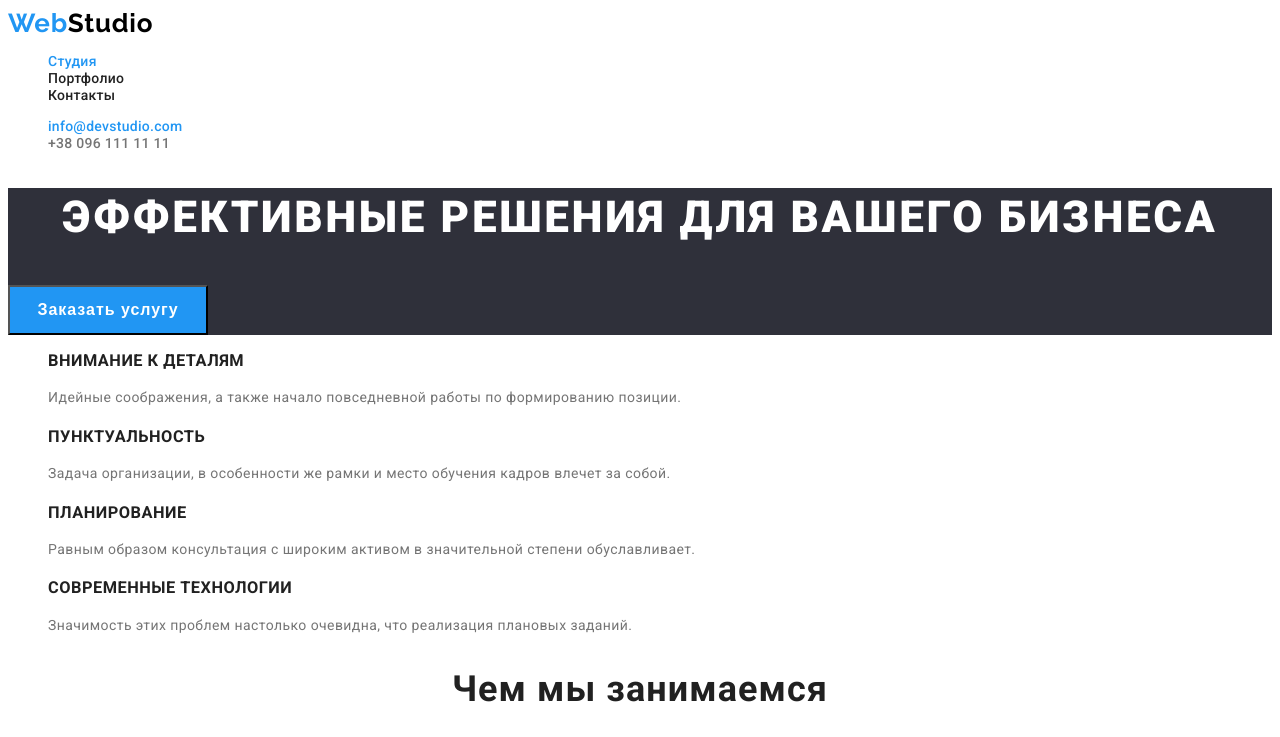
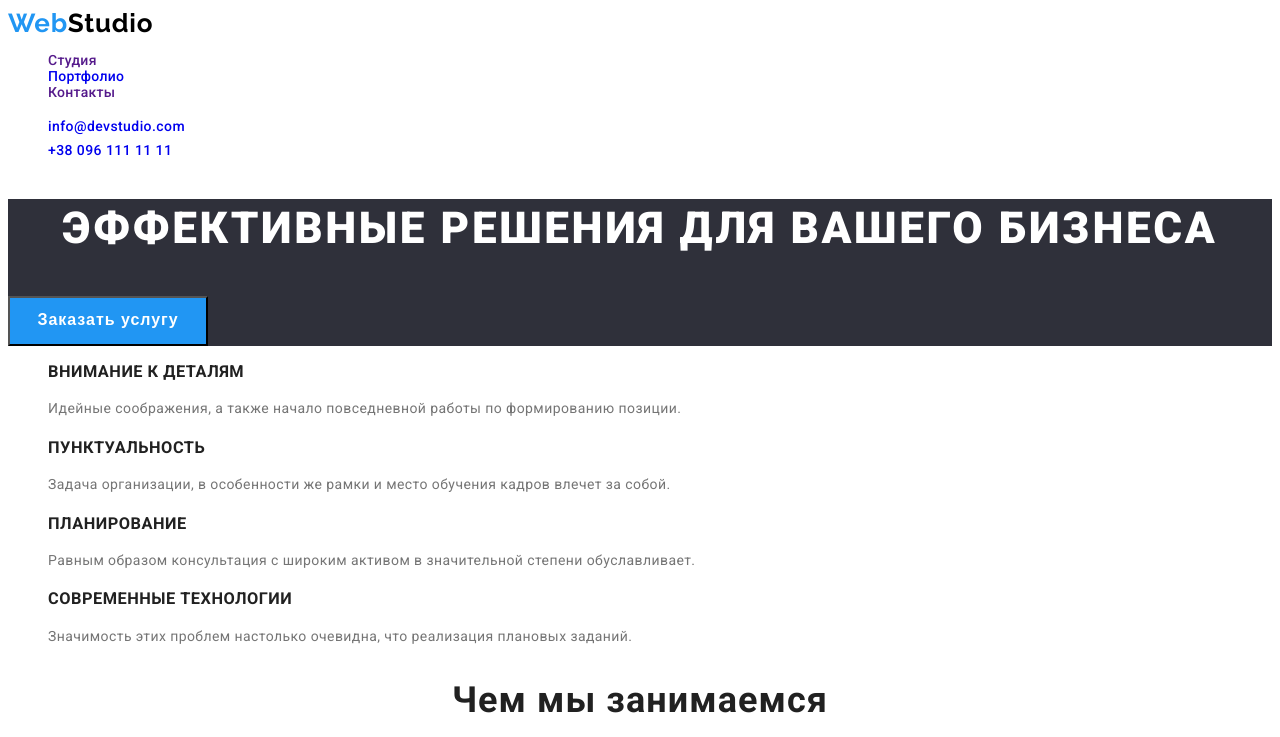
Before and after one commit to Lamiras/goit-markup-hw-02, a plain HTML site: page index.html in a window 1280 px wide. Shown: the top 737 px of the page. Drawn offline with Linux system fonts and the light colour scheme.

Commit message:
доработка классов
Ничего не получилось

```diff
--- a/css/styles.css
+++ b/css/styles.css
@@ -10,11 +10,14 @@
   --light-bg-cl: #f5f4fa;
   --blue-bt-cl: #2196f3;
   /* other */
+--nav-st-cl:#212121;
 }
 body {
   font-family: var(--main-font);
   font-size: 14px;
   color: var(--main-txt-cl);
+  line-height: 1.71;
+  letter-spacing: 0.03em;
 }
 .logo-header {
   color: #000000;
@@ -27,31 +30,39 @@ body {
 }
 .link {
   text-decoration: none;
+
 }
 .list {
   list-style: none;
 }
-.nav-act {
-  font-weight: 500;
-  line-height: 1.14;
-  letter-spacing: 0.02em;
-  color: #2196f3;
+.header {
+    font-weight: 500;
+    line-height:1.14;
+    letter-spacing: 0.02;
+    color: #212121;
+}
+.nav{
+    color:var(--nav-st-cl)
+}
+.nav-link {
+
+
 }
 .hero-btn:hover,
 .hero-btn:focus {
     background-color: #188ce8;
     color: #FFFFFF;
 }
-.nav-act:hover,
-.nav-act:focus,
-.nav:hover,
-.nav:focus,
-.phone:hover,
-.phone:focus,
+.nav-link:hover,
+.nav-link:focus,
+.conact-link:hover,
+.conact-link:focus,
 .local:hover,
 .local:focus,
 .contact:hover,
-.contact:focus{
+.contact:focus,
+.currrent
+{
     color: #2196f3;
   }
 .nav-button:hover,
--- a/index.html
+++ b/index.html
@@ -11,26 +11,25 @@
       href="https://fonts.googleapis.com/css2?family=Raleway:wght@700&family=Roboto:wght@400;500;700;900&display=swap"
       rel="stylesheet"
     />
-
     <link rel="stylesheet" href="./css/styles.css" />
   </head>
   <body>
     <!--Шапка сайта-->
-    <header>
+    <header class="header">
       <a class="logo link" href="">Web<span class="logo-header">Studio</span></a>
-      <nav>
-        <ul class="list">
-          <li><a class="nav-act link" href="">Студия</a></li>
-          <li><a class="nav link" href="./portfolio.html">Портфолио</a></li>
-          <li><a class="nav link" href="">Контакты</a></li>
+      <nav class="nav">
+        <ul class="nav-list list">
+          <li><a class="nav-link link current" href="">Студия</a></li>
+          <li><a class="nav-link link" href="./portfolio.html">Портфолио</a></li>
+          <li><a class="nav-link link" href="">Контакты</a></li>
         </ul>
       </nav>
-      <ul class="list">
-        <li>
-          <a class="link nav-act" href="mailto:info@devstudio.com">info@devstudio.com</a>
+      <ul class="contact list">
+        <li class="conact-item">
+          <a class="link conact-link" href="mailto:info@devstudio.com">info@devstudio.com</a>
         </li>
-        <li>
-          <a class="phone link" href="tel:380961111111">+38 096 111 11 11</a>
+        <li class="conact-item">
+          <a class="link contact-link" href="tel:380961111111">+38 096 111 11 11</a>
         </li>
       </ul>
     </header>
@@ -45,7 +44,9 @@
         <ul class="list">
           <li>
             <h3 class="caption">Внимание к деталям</h3>
-            <p class="text">Идейные соображения, а также начало повседневной работы по формированию позиции.</p>
+            <p class="text">
+              Идейные соображения, а также начало повседневной работы по формированию позиции.
+            </p>
           </li>
           <li>
             <h3 class="caption">Пунктуальность</h3>
@@ -61,7 +62,9 @@
           </li>
           <li>
             <h3 class="caption">Современные технологии</h3>
-            <p class="text">Значимость этих проблем настолько очевидна, что реализация плановых заданий.</p>
+            <p class="text">
+              Значимость этих проблем настолько очевидна, что реализация плановых заданий.
+            </p>
           </li>
         </ul>
       </section>
@@ -101,7 +104,7 @@
           <li>
             <img src="./images/personal-4.jpg" alt="дизайнер" width="270" />
             <h3 class="team-unit">Михаил Ермаков</h3>
-            <p  class="team-posision" lang="en">UI Designer</p>
+            <p class="team-posision" lang="en">UI Designer</p>
           </li>
         </ul>
       </section>
@@ -111,7 +114,8 @@
       <address>
         <ul class="list">
           <li>
-            <a class="local link"
+            <a
+              class="local link"
               href="https://goo.gl/maps/5L8XoBTyE6cFUjqg9"
               target="_blank"
               rel="noreferrer noopener"
```
Also changed, not shown: portfolio.html (+43 -26 lines).
